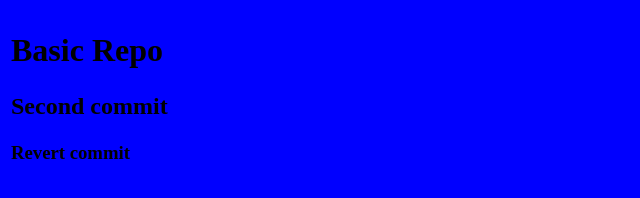
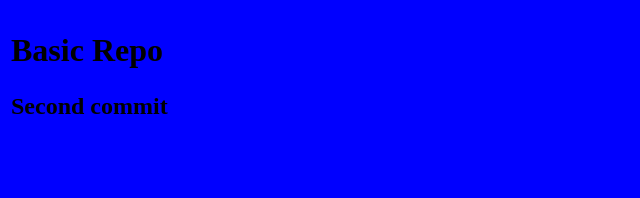
Before and after one commit to stholmes/basic_repo, a plain HTML site: page index.html in a window 1280 px wide. Shown: the whole page, without its empty margins (0-640 px from the left). Drawn offline with Linux system fonts and the light colour scheme.

Commit message:
revert add commit to revert

```diff
--- a/index.html
+++ b/index.html
@@ -8,6 +8,5 @@
   <body>
     <h1>Basic Repo</h1>
     <h2>Second commit</h2>
-    <h3>Revert commit</h3>
   </body>
 </html>
```
